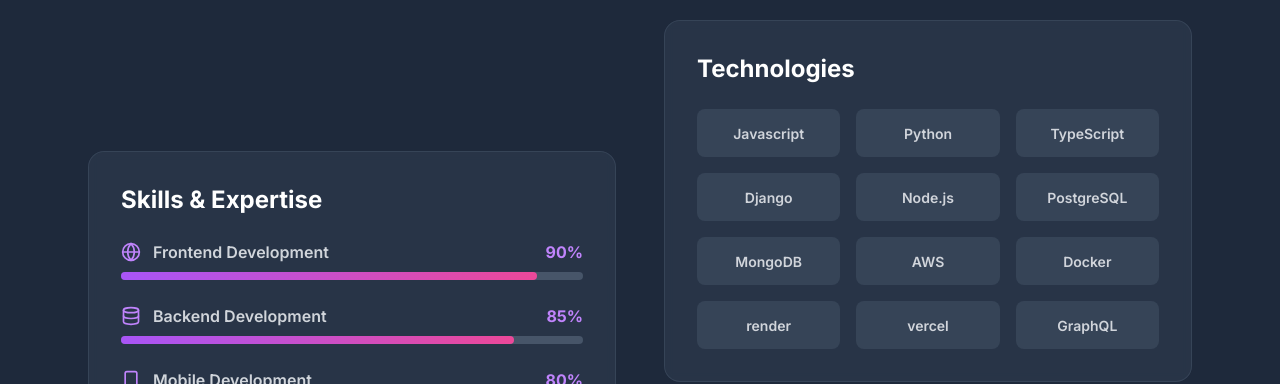
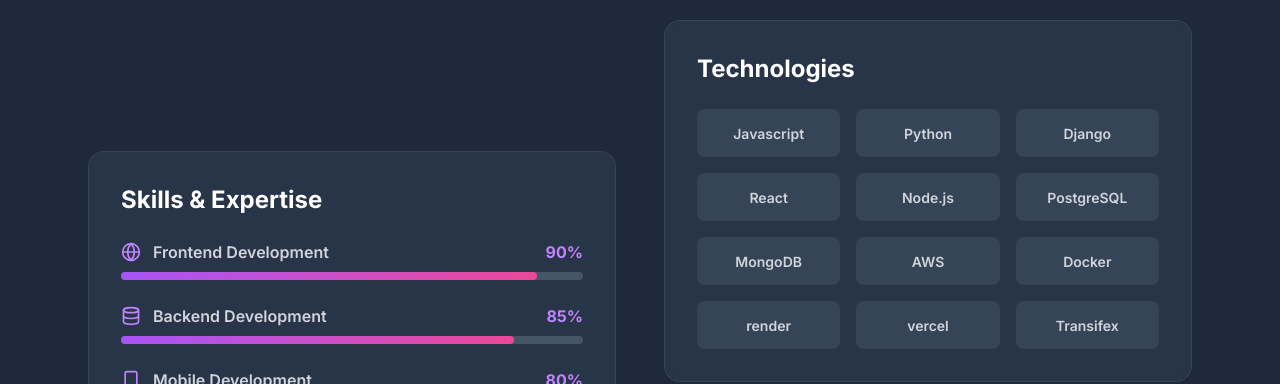
Before and after one commit to lungsang25/typscript-project, a React (Vite) app: page / in a window 1280 px wide. Shown: the part 1080-1464 px from the top of the page. Built offline with nearby package versions, Linux system fonts and the light colour scheme.

Commit message:
about_component_udpate

```diff
--- a/src/components/About.tsx
+++ b/src/components/About.tsx
@@ -11,8 +11,8 @@ const About = () => {
   ];
 
   const technologies = [
-    'Javascript', 'Python', 'TypeScript', 'Django', 'Node.js','PostgreSQL', 'MongoDB',
-    'AWS', 'Docker', 'render', 'vercel', 'GraphQL'
+    'Javascript', 'Python', 'Django', 'React', 'Node.js','PostgreSQL', 'MongoDB',
+    'AWS', 'Docker', 'render', 'vercel', 'Transifex'
   ];
 
   return (
```
